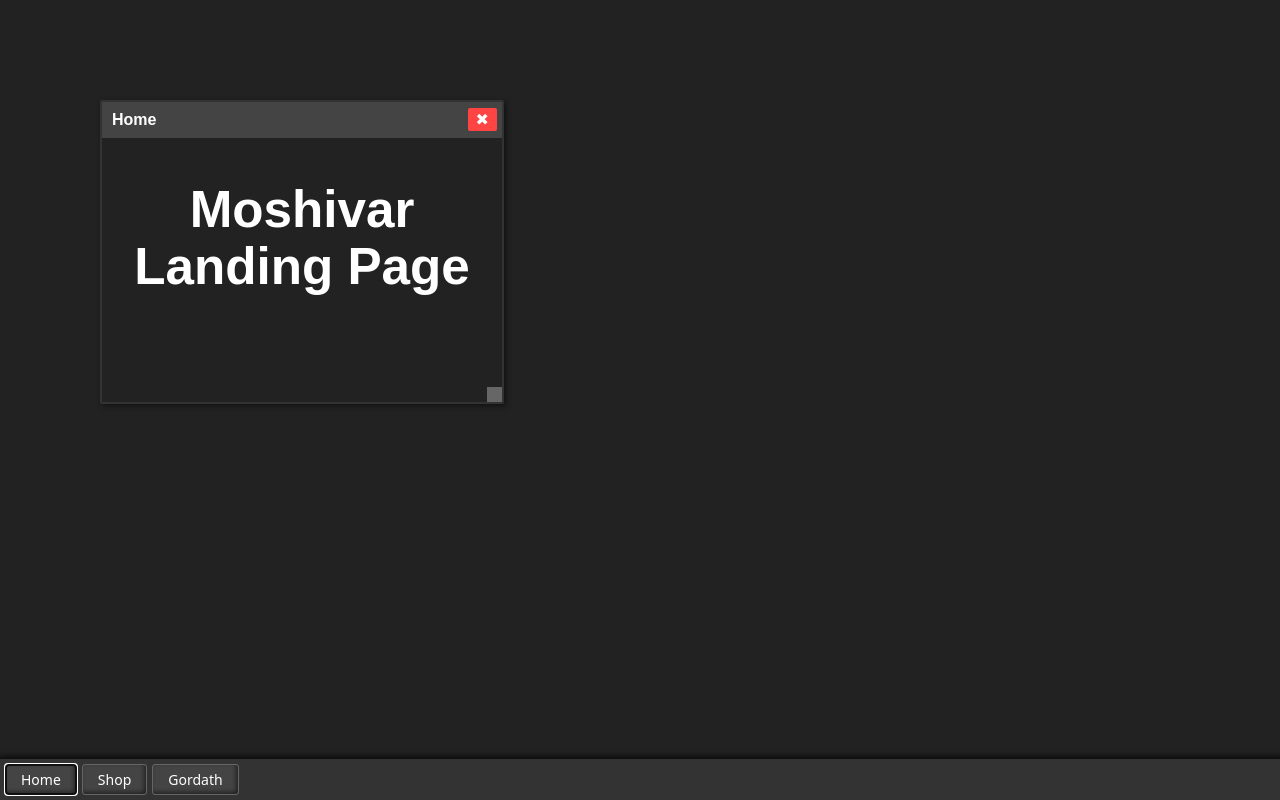
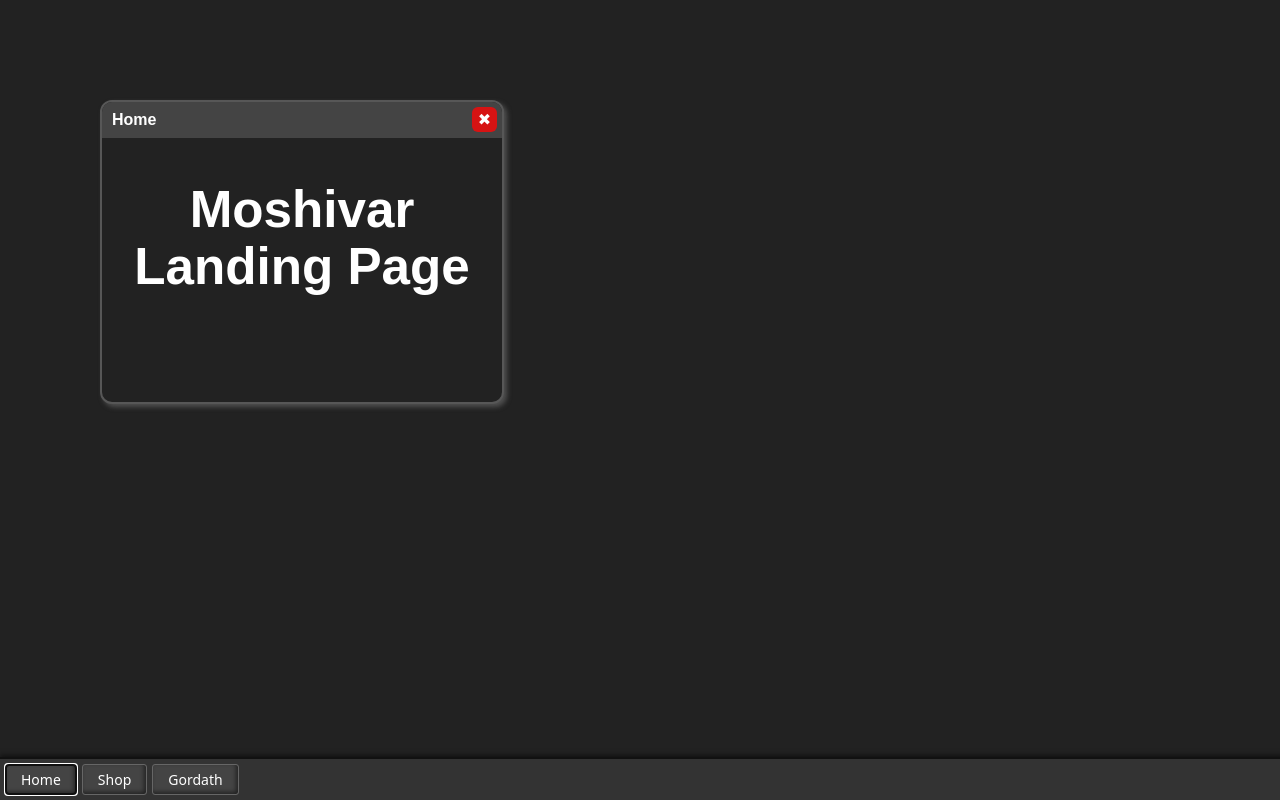
Before and after one commit to Moshivar/moshivar.github.io, a Vue app: page /shop in a window 1280 px wide. Both pictures are taken after a click on the button "Home". Built offline with nearby package versions, Linux system fonts and the light colour scheme.

Commit message:
window stacking
the windows stack correctly now, however there is no safeguard for the zindex not to increase infinitely so i should fix that. Also maybe questionable aesthetics choices

```diff
--- a/src/components/windows/Window.vue
+++ b/src/components/windows/Window.vue
@@ -1,5 +1,5 @@
 <template>
-  <div class="window" :style="{ width: width + 'px', height: height + 'px', top: y + 'px', left: x + 'px' }" @mousedown="bringToFront">
+  <div class="window" :style="{ width: width + 'px', height: height + 'px', top: y + 'px', left: x + 'px', zIndex: zIndex }" @mousedown="bringToFront">
     <div class="title-bar" @mousedown="startDrag">
       <span class="title">{{ title }}</span>
       <button class="close-btn" @click="$emit('close', id)">✖</button>
@@ -12,7 +12,7 @@
 </template>
 
 <script setup>
-import { ref } from "vue";
+import { ref, inject } from "vue";
 
 const props = defineProps({
   id: { type: Number, required: true },
@@ -26,7 +26,8 @@ const x = ref(100);
 const y = ref(100);
 const width = ref(400);
 const height = ref(300);
-let maxZIndex = ref(10);
+const maxZIndex = inject("maxZIndex");
+const zIndex = ref(1);
 
 const startDrag = (event) => {
   const startX = event.clientX - x.value;
@@ -67,12 +68,9 @@ const startResize = (event) => {
   document.addEventListener("mouseup", stopResize);
 };
 
-const bringToFront = (event) => {
-  const windowElement = event.target.closest(".windows"); // Bring to front
-  if (!windowElement) return;
-
-  maxZIndex.value += 1;
-  windowElement.style.zIndex = maxZIndex.value;
+const bringToFront = () => {
+  maxZIndex.value += 1; // Increase max z-index
+  zIndex.value = maxZIndex.value; // Assign highest z-index to this window
 };
 
 </script>
@@ -81,9 +79,9 @@ const bringToFront = (event) => {
 .window {
   position: absolute;
   background: #222;
-  border: 2px solid #333;
-  border-radius: 2px;
-  box-shadow: 2px 2px 5px rgba(0, 0, 0, 0.5);
+  border: 2px solid #575757;
+  border-radius: 12px;
+  box-shadow: 3px 3px 5px rgba(100, 100, 100, 0.7);
   overflow: hidden;
   font-family: sans-serif;
   color: white;
@@ -107,13 +105,18 @@ const bringToFront = (event) => {
 }
 
 .close-btn {
-  background: #ff4444;
-  border: none;
+  display: flex;
+  justify-content: center;
+  align-items: center;
+  background: #d61313;
+  height: 25px;
+  width: 25px;
+  border: 8px white;
   color: white;
   font-weight: bold;
   padding: 2px 8px;
   cursor: pointer;
-  border-radius: 2px;
+  border-radius: 6px;
 }
 
 .close-btn:hover {
@@ -131,11 +134,11 @@ const bringToFront = (event) => {
 
 .resize-handle {
   position: absolute;
-  bottom: 0;
-  right: 0;
+  bottom: -5px; /* ✅ Extends outside the window */
+  right: -5px;
   width: 15px;
   height: 15px;
   cursor: nwse-resize;
-  background: #666;
+  background: transparent;
 }
 </style>
--- a/src/components/windows/WindowManager.vue
+++ b/src/components/windows/WindowManager.vue
@@ -15,12 +15,15 @@
 </template>
 
 <script setup lang="ts">
-import { ref, markRaw, defineComponent } from "vue";
+import { ref, provide, markRaw, defineComponent } from "vue";
 import Window from "@/components/windows/Window.vue";
 import Shop from "@/views/Shop.vue";
 import Home from "@/views/Home.vue";
 import Gordath from "@/views/Gordath.vue";
 import BottomNavBar from "@/components/ui/BottomNavBar.vue";
+
+const maxZIndex = ref(10);
+provide("maxZIndex", maxZIndex); // ✅ Make `maxZIndex` available to all windows
 
 // Define the structure for a windows
 interface WindowData {
```
